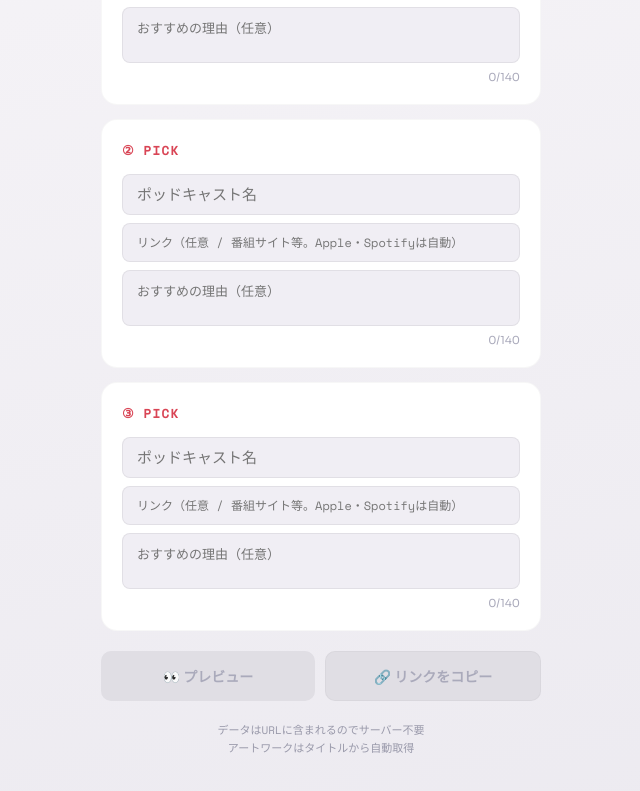
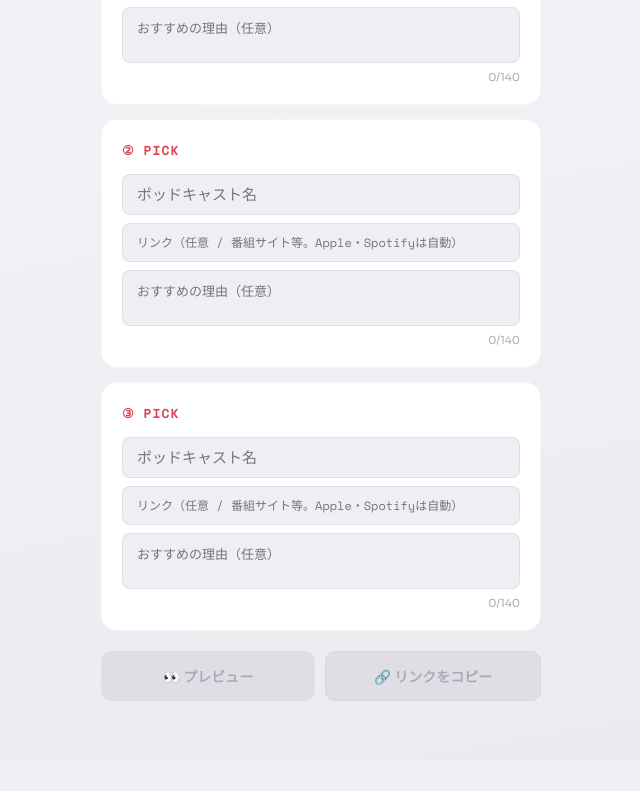
Before and after one commit to chezou/podcast-picks, a React (Vite) app: page / in a window 1280 px wide. Shown: the part 425-1216 px from the top of the page, without its empty margins (319-959 px from the left). After the commit the page ends 1186 px from the top, so only its background shows below. Built offline with nearby package versions, Linux system fonts and the light colour scheme.

Commit message:
Remove redundant footer text

```diff
--- a/src/App.jsx
+++ b/src/App.jsx
@@ -582,14 +582,6 @@ function Editor({ scheme, onToggleScheme }) {
           }}>{shareUrl}</div>
         )}
 
-        <p style={{
-          fontSize: 11, color: t.note, textAlign: "center",
-          marginTop: 20, lineHeight: 1.7,
-          fontFamily: "'Space Mono', monospace",
-        }}>
-          データはURLに含まれるのでサーバー不要<br />
-          アートワークはタイトルから自動取得
-        </p>
       </div>
     </div>
   );
```
